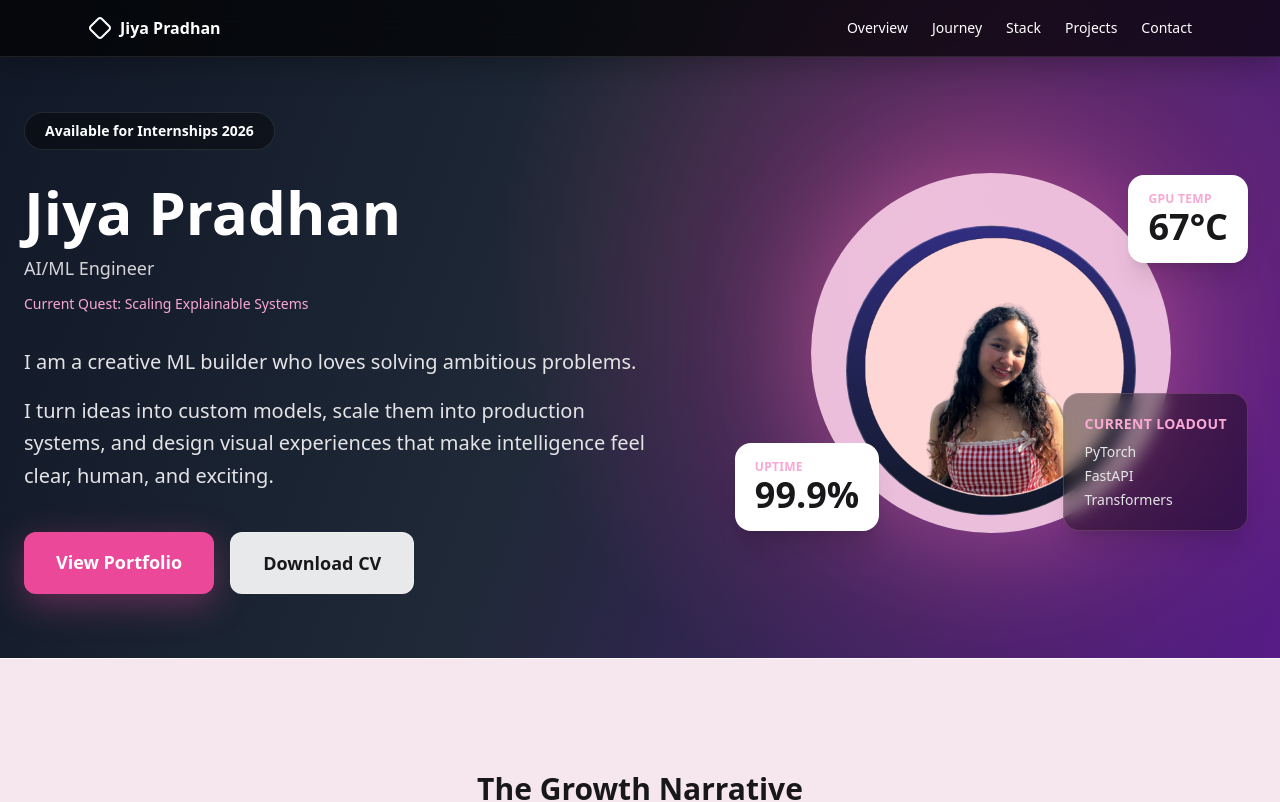
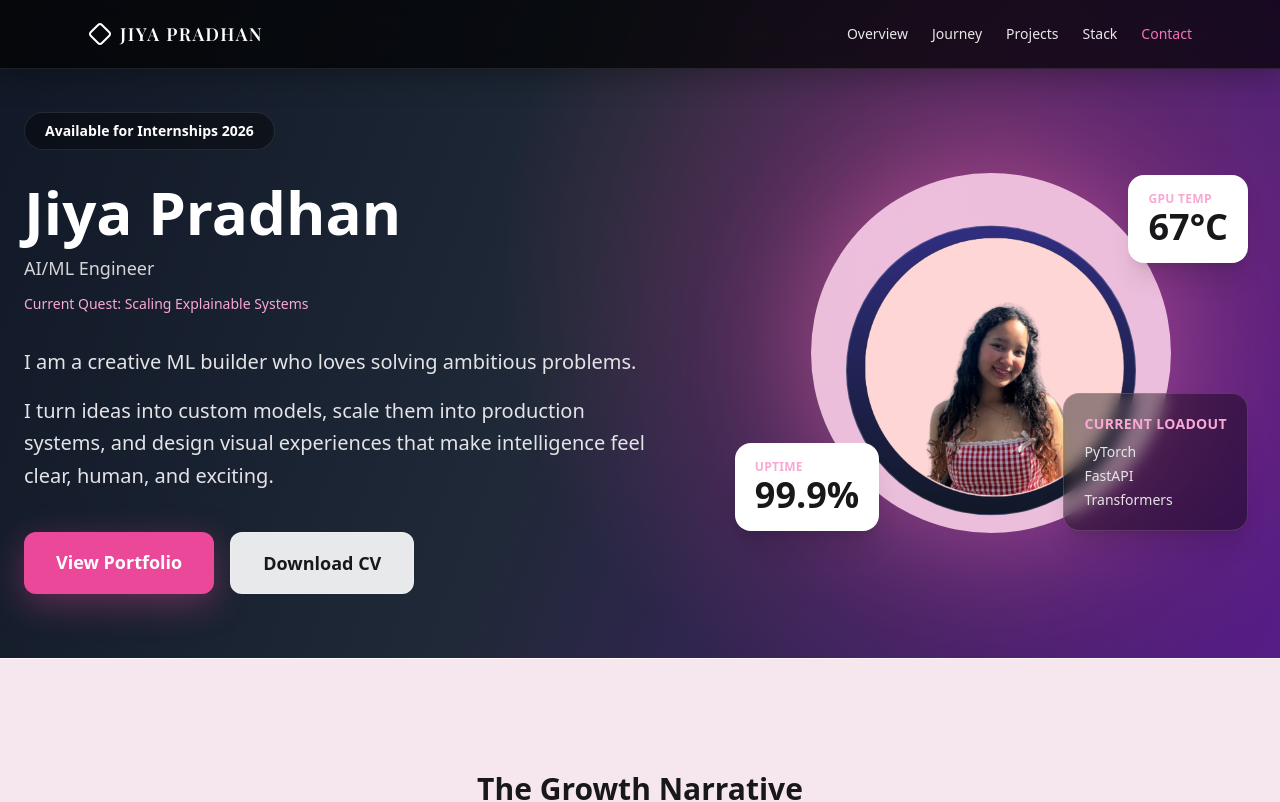
Before and after one commit to Jeeya7/JiyaPradhan, a React (Vite) app in the folder portfolio/: page / in a window 1280 px wide. Shown: the top 802 px of the page. Built offline with nearby package versions, Linux system fonts and the light colour scheme.

Commit message:
feat: enhance Navbar functionality with IntersectionObserver and improve layout styling

```diff
--- a/portfolio/index.html
+++ b/portfolio/index.html
@@ -4,6 +4,7 @@
     <meta charset="UTF-8" />
     <link rel="icon" type="image/png+xml" href="/JP.png" />
     <link rel="stylesheet" href="/src/style/index.css" />
+    <link href="https://fonts.googleapis.com/css2?family=Playfair+Display:wght@600;700&display=swap" rel="stylesheet">
     <meta name="viewport" content="width=device-width, initial-scale=1.0" />
     <title>portfolio</title>
   </head>
--- a/portfolio/src/sections/Navbar.tsx
+++ b/portfolio/src/sections/Navbar.tsx
@@ -1,20 +1,114 @@
+import { useEffect, useState } from "react";
 import { Diamond } from "lucide-react";
 
+const NAV_ITEMS = [
+  { id: "overview", label: "Overview" },
+  { id: "journey", label: "Journey" },
+  { id: "projects", label: "Projects" },
+  { id: "stack", label: "Stack" },
+  { id: "contact", label: "Contact" },
+];
+
+const NAV_HEIGHT = 72;
+
 export default function Navbar() {
+  const [activeSection, setActiveSection] = useState("overview");
+
+  useEffect(() => {
+    const sections = NAV_ITEMS
+      .map((item) => document.getElementById(item.id))
+      .filter((el): el is HTMLElement => Boolean(el));
+
+    if (!sections.length) return;
+
+    const visibleRatios = new Map<string, number>();
+
+    const setBestVisibleSection = () => {
+      if (!visibleRatios.size) return;
+      const [bestId] = [...visibleRatios.entries()].sort((a, b) => b[1] - a[1])[0];
+      setActiveSection(bestId);
+    };
+
+    const setFallbackSection = () => {
+      let closestId = sections[0].id;
+      let closestDistance = Number.POSITIVE_INFINITY;
+
+      for (const section of sections) {
+        const distance = Math.abs(section.getBoundingClientRect().top - (NAV_HEIGHT + 16));
+        if (distance < closestDistance) {
+          closestDistance = distance;
+          closestId = section.id;
+        }
+      }
+
+      setActiveSection(closestId);
+    };
+
+    const observer = new IntersectionObserver(
+      (entries) => {
+        for (const entry of entries) {
+          const id = (entry.target as HTMLElement).id;
+          if (entry.isIntersecting) {
+            visibleRatios.set(id, entry.intersectionRatio);
+          } else {
+            visibleRatios.delete(id);
+          }
+        }
+
+        if (visibleRatios.size) {
+          setBestVisibleSection();
+        } else {
+          setFallbackSection();
+        }
+      },
+      {
+        root: null,
+        rootMargin: `-${NAV_HEIGHT + 8}px 0px -55% 0px`,
+        threshold: [0, 0.1, 0.2, 0.35, 0.5, 0.65, 0.8, 1],
+      }
+    );
+
+    sections.forEach((section) => observer.observe(section));
+
+    const onScroll = () => {
+      if (!visibleRatios.size) setFallbackSection();
+    };
+
+    window.addEventListener("scroll", onScroll, { passive: true });
+
+    return () => {
+      observer.disconnect();
+      window.removeEventListener("scroll", onScroll);
+    };
+  }, []);
+
   return (
-    <header className="fixed inset-x-0 top-0 z-50 bg-black/70 backdrop-blur-xl border-b border-white/10 shadow-[0_8px_30px_rgba(0,0,0,0.25)]">
-      <nav className="mx-auto max-w-6xl px-6 py-4 flex items-center justify-between text-white">
-        <div className="font-semibold flex items-center gap-2">
-          <Diamond className="text-white-500" />
-          Jiya Pradhan
+    <header className="fixed inset-x-0 top-0 z-50 border-b border-white/10 bg-black/70 shadow-[0_8px_30px_rgba(0,0,0,0.25)] backdrop-blur-xl">
+      <nav className="mx-auto flex max-w-6xl items-center justify-between px-6 py-5 text-white">
+        <div className="flex items-center gap-2 font-semibold">
+          <Diamond />
+          <div className="font-['Playfair_Display'] text-lg uppercase tracking-[0.08em]">
+            JIYA PRADHAN
+          </div>
         </div>
 
+        {/* Ensure target sections include `scroll-mt-24` (or similar) to offset this fixed navbar on anchor jump. */}
         <div className="flex gap-6 text-sm">
-          <a href="#overview" className="hover:text-pink-400 transition-colors">Overview</a>
-          <a href="#journey" className="hover:text-pink-400 transition-colors">Journey</a>
-          <a href="#stack" className="hover:text-pink-400 transition-colors">Stack</a>
-          <a href="#projects" className="hover:text-pink-400 transition-colors">Projects</a>
-          <a href="#contact" className="hover:text-pink-400 transition-colors">Contact</a>
+          {NAV_ITEMS.map((item) => {
+            const isActive = activeSection === item.id;
+            return (
+              <a
+                key={item.id}
+                href={`#${item.id}`}
+                aria-current={isActive ? "page" : undefined}
+                className={`transition-colors hover:text-pink-400 ${
+                  isActive ? "text-pink-400" : "text-white/90"
+                }`}
+              >
+                {item.label}
+              </a>
+            );
+          })}
         </div>
       </nav>
     </header>
```
